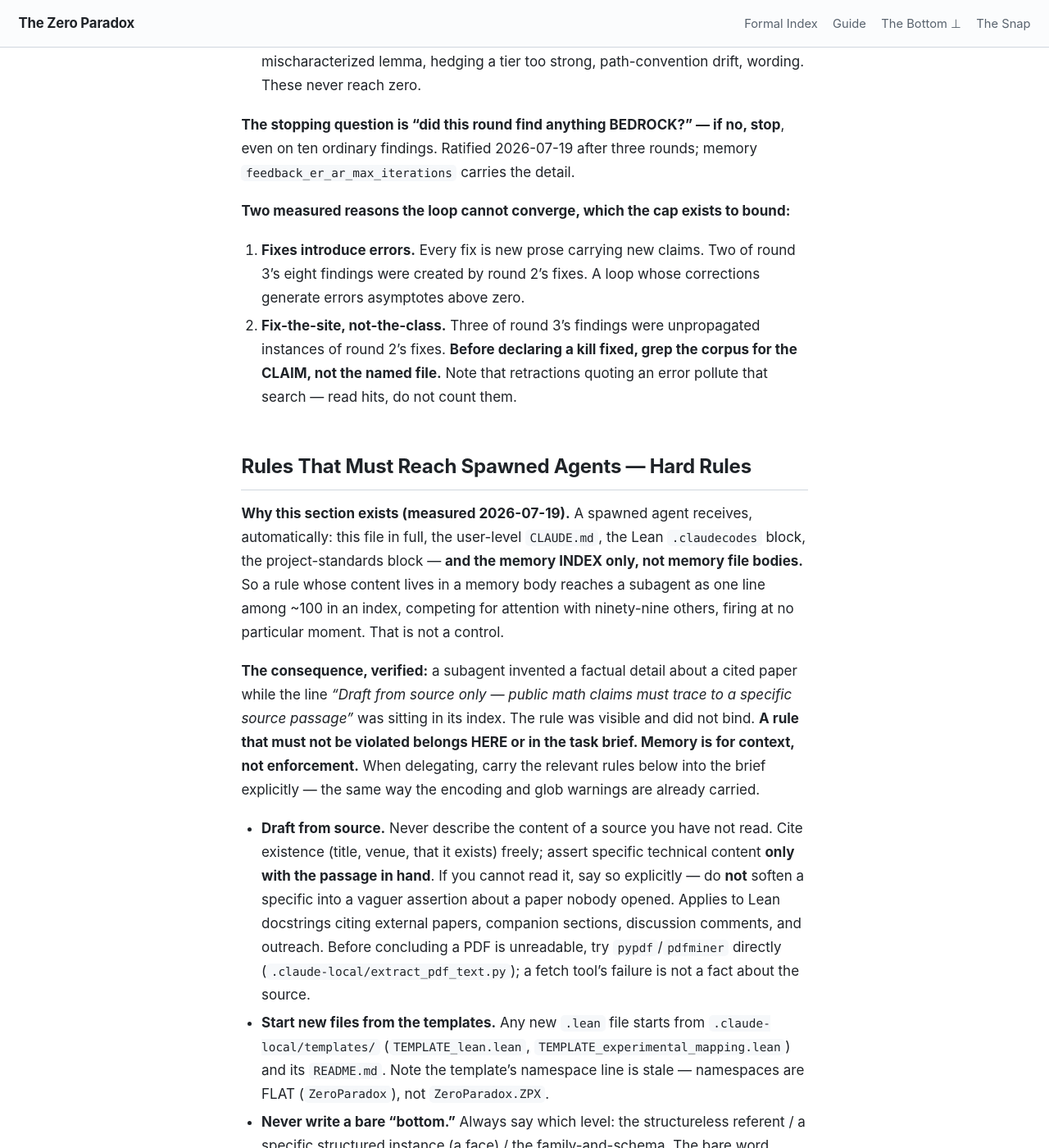
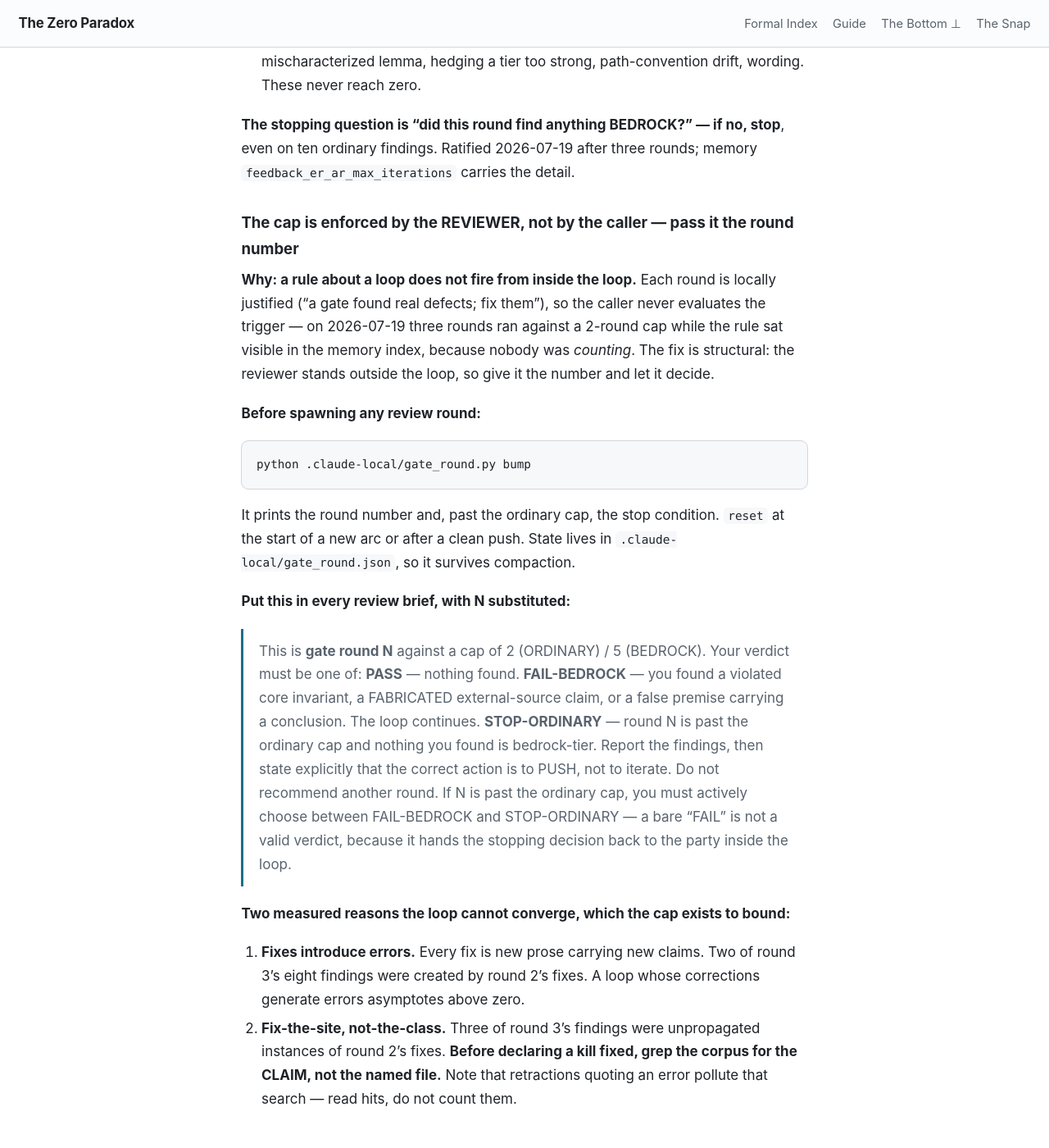
Before and after one commit to timbrigham/ZeroParadox, a Jekyll site: the page built from CLAUDE.md, in a window 1280 px wide and 1400 px high, scrolled down 3674 px. Shown: the whole window at 82% size. Built offline with Jekyll 4.4.1, drawn with Linux system fonts in a browser that asks for light colours; our own code applies the rules of GitHub Pages for plain Markdown files.

Commit message:
@ gate-round counter + reviewer-enforced severity cap (PASS/FAIL-BEDROCK/STOP-ORDINARY) wired into all four gates

````diff
--- a/CLAUDE.md
+++ b/CLAUDE.md
@@ -45,6 +45,31 @@ The `CannotBe` indexes are `#check`-only — they create no declarations and so
 **The stopping question is "did this round find anything BEDROCK?" — if no, stop**, even on ten ordinary
 findings. Ratified 2026-07-19 after three rounds; memory `feedback_er_ar_max_iterations` carries the
 detail.
+
+### The cap is enforced by the REVIEWER, not by the caller — pass it the round number
+
+**Why: a rule about a loop does not fire from inside the loop.** Each round is locally justified ("a gate
+found real defects; fix them"), so the caller never evaluates the trigger — on 2026-07-19 three rounds ran
+against a 2-round cap while the rule sat visible in the memory index, because nobody was *counting*. The
+fix is structural: the reviewer stands outside the loop, so give it the number and let it decide.
+
+**Before spawning any review round:**
+```
+python .claude-local/gate_round.py bump
+```
+It prints the round number and, past the ordinary cap, the stop condition. `reset` at the start of a new
+arc or after a clean push. State lives in `.claude-local/gate_round.json`, so it survives compaction.
+
+**Put this in every review brief, with N substituted:**
+> This is **gate round N** against a cap of 2 (ORDINARY) / 5 (BEDROCK). Your verdict must be one of:
+> **PASS** — nothing found.
+> **FAIL-BEDROCK** — you found a violated core invariant, a FABRICATED external-source claim, or a false
+> premise carrying a conclusion. The loop continues.
+> **STOP-ORDINARY** — round N is past the ordinary cap and nothing you found is bedrock-tier. Report the
+> findings, then state explicitly that the correct action is to PUSH, not to iterate. Do not recommend
+> another round.
+> If N is past the ordinary cap, you must actively choose between FAIL-BEDROCK and STOP-ORDINARY — a bare
+> "FAIL" is not a valid verdict, because it hands the stopping decision back to the party inside the loop.
 
 **Two measured reasons the loop cannot converge, which the cap exists to bound:**
 1. **Fixes introduce errors.** Every fix is new prose carrying new claims. Two of round 3's eight
````
